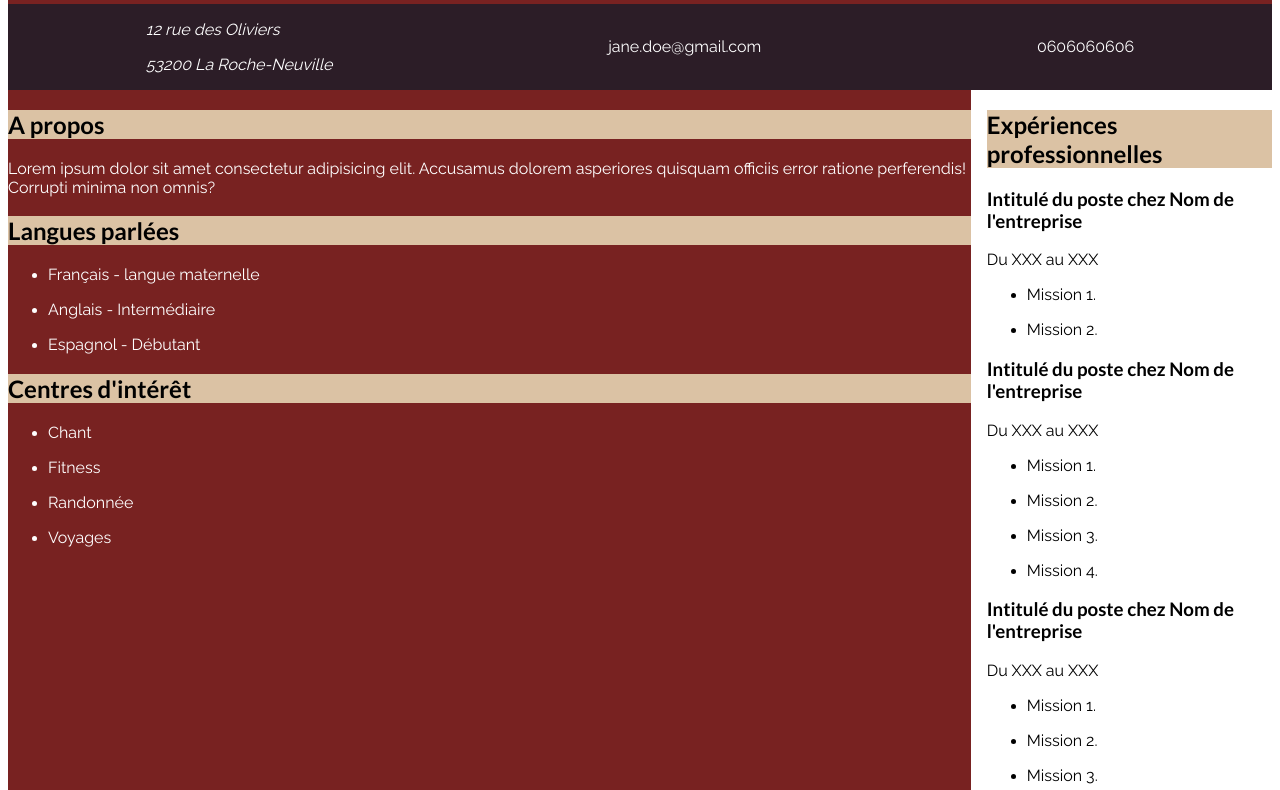
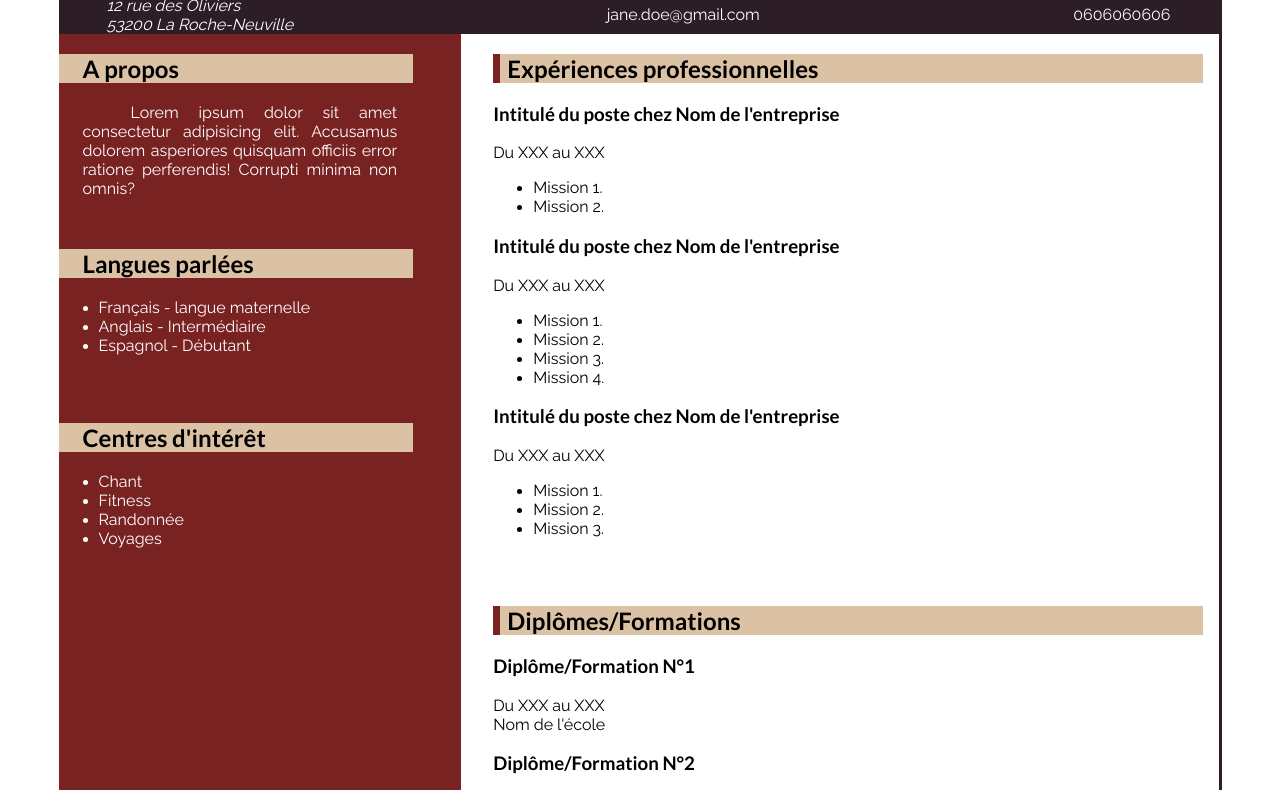
Before and after one commit to MonLucCo/CEF_CV-in-HTML-and-CSS_Test-version, a plain HTML site: page index.html in a window 1280 px wide. Shown: the part 337-1127 px from the top of the page. Drawn offline with Linux system fonts and the light colour scheme.

Commit message:
Holding of the model - Preliminary version

```diff
--- a/assets/css/style.css
+++ b/assets/css/style.css
@@ -29,7 +29,7 @@ p, a {
     color: white;
     display: flex;
     flex-direction: column;
-    justify-content: space-around;
+    justify-content: space-between;
     align-items: center;
 }
 
@@ -56,35 +56,60 @@ img {
     color: white;
     display: flex;
     flex-direction: row;
-    justify-content: space-around;
+    justify-content: space-between;
     align-items: center;
+    padding: 0 3em 0 3em;
 }
 
 /* disposition du bandeau 'CV-description' en ligne */
 .CV-description {
     display: flex;
-    flex: 2;
     flex-direction: row;
     justify-content: space-between;
-    gap: 1em;
+    gap: 2em;
 }
 
 /* conteneur 'generalness */
 .generalness {
     background-color: #782221;
     color: white;
+    display: flex;
+    flex-direction: column;
+    flex: 1;
+    gap: 2em;
+    padding-right: 3em;
 }
 
 /* gestion des titres du conteneur 'generalness' */
 .generalness h2 {
    background-color: #dbc2a4;
    color: black;
+   padding-inline-start: 1em;
 }
 
-/* */
+/* gestion du paragraphe du conteneur 'generalness__about' */
+.generalness__about p {
+    padding-inline-start: 1.5em;
+    text-indent: 3em;
+    text-align: justify;
+    padding-inline-end: 1em;
+}
+
+/* conteneur 'professional' */
+.professional {
+    display: flex;
+    flex-direction: column;
+    flex: 2;
+    gap: 2em;
+    padding-right: 1em;
+}
+
+/* gestion des titres du conteneur 'professional' */
 .professional h2 {
     background-color: #dbc2a4;
     color: black;
+    border-left: 0.3em solid #782221;
+    padding-inline-start: 0.3em;
 }
 
 /* disposition du bandeau 'CV-network' en ligne */
@@ -104,3 +129,27 @@ img {
     justify-content: center;
     justify-items: center;
 }
+
+/* début : dimensionnement de la page et de ses conteneurs */
+html {
+    box-sizing: border-box;
+}
+
+/* *,
+*::before,
+*::after {
+    box-sizing: inherit;
+} */
+
+body {
+    width: 1160px;
+    margin: auto;
+    border-right: 3px solid #2c1d27;
+}
+/* fin : dimensionnement de la page et de ses conteneurs */
+
+/* début : retrait des marges inutiles */
+p {
+    margin: 0;
+}
+/* début : retrait des marges inutiles */
```
